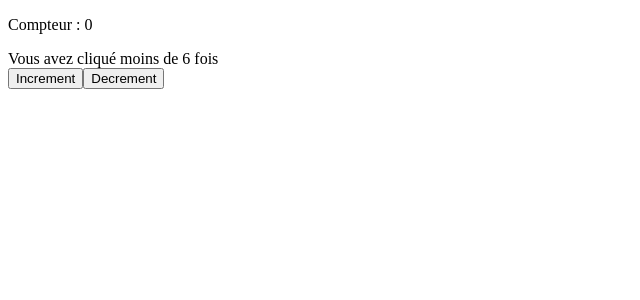
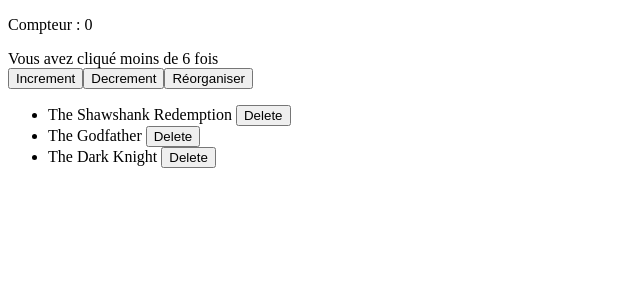
Before and after one commit to ro95/test-vue, a Vue app: page / in a window 1280 px wide. Shown: the top 300 px of the page, without its empty margins (0-640 px from the left). Built offline with nearby package versions, Linux system fonts and the light colour scheme.

Commit message:
key movie add

```diff
--- a/src/App.vue
+++ b/src/App.vue
@@ -1,21 +1,33 @@
 <template>
-  <p>Compteur : {{ count }}</p>
+  <p :style="{ active: count > 6 }">Compteur : {{ count }}</p>
   <div v-if="count > 6">Congrats vous avez cliqué plus de 6 fois</div>
   <div v-else>Vous avez cliqué moins de 6 fois</div>
-
   <button @click="increment">Increment</button>
   <button @click="decrement">Decrement</button>
+  <button @click="SortMovie">Réorganiser</button>
+  <ul>
+    <li v-for="movie in movies" :key="movie">
+      {{ movie }} <button @click="deleteMovie(movie)">Delete</button>
+    </li>
+  </ul>
 </template>
 
 <script setup>
 import { ref } from "vue";
 const count = ref(0);
+const movies = ref([
+  "The Shawshank Redemption",
+  "The Godfather",
+  "The Dark Knight",
+]);
+
 const increment = (event) => count.value++;
 const decrement = () => count.value--;
+
+const deleteMovie = (movie) => {
+  movies.value = movies.value.filter((m) => m !== movie);
+};
+const SortMovie = () => {
+  movies.value.sort((a, b) => (a > b ? 1 : -1));
+};
 </script>
-
-<style>
-h1 {
-  color: red;
-}
-</style>
```
